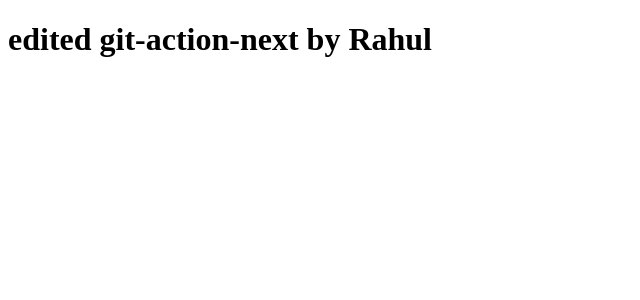
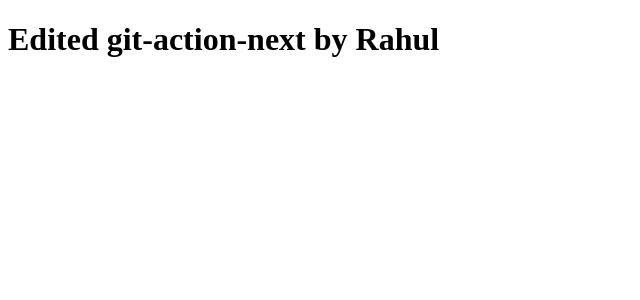
Before and after one commit to rahul-g-dediacted/permissiontest, a Next.js app: page / in a window 1280 px wide. Shown: the top 300 px of the page, without its empty margins (0-640 px from the left). Built offline with nearby package versions, Linux system fonts and the light colour scheme.

Commit message:
index edit

```diff
--- a/pages/index.tsx
+++ b/pages/index.tsx
@@ -9,7 +9,7 @@ export default function MyPage() {
           rel="stylesheet"
         />
       </Head>
-      <h1>edited git-action-next by Rahul</h1>
+      <h1>Edited git-action-next by Rahul</h1>
     </div>
   );
 }
```
